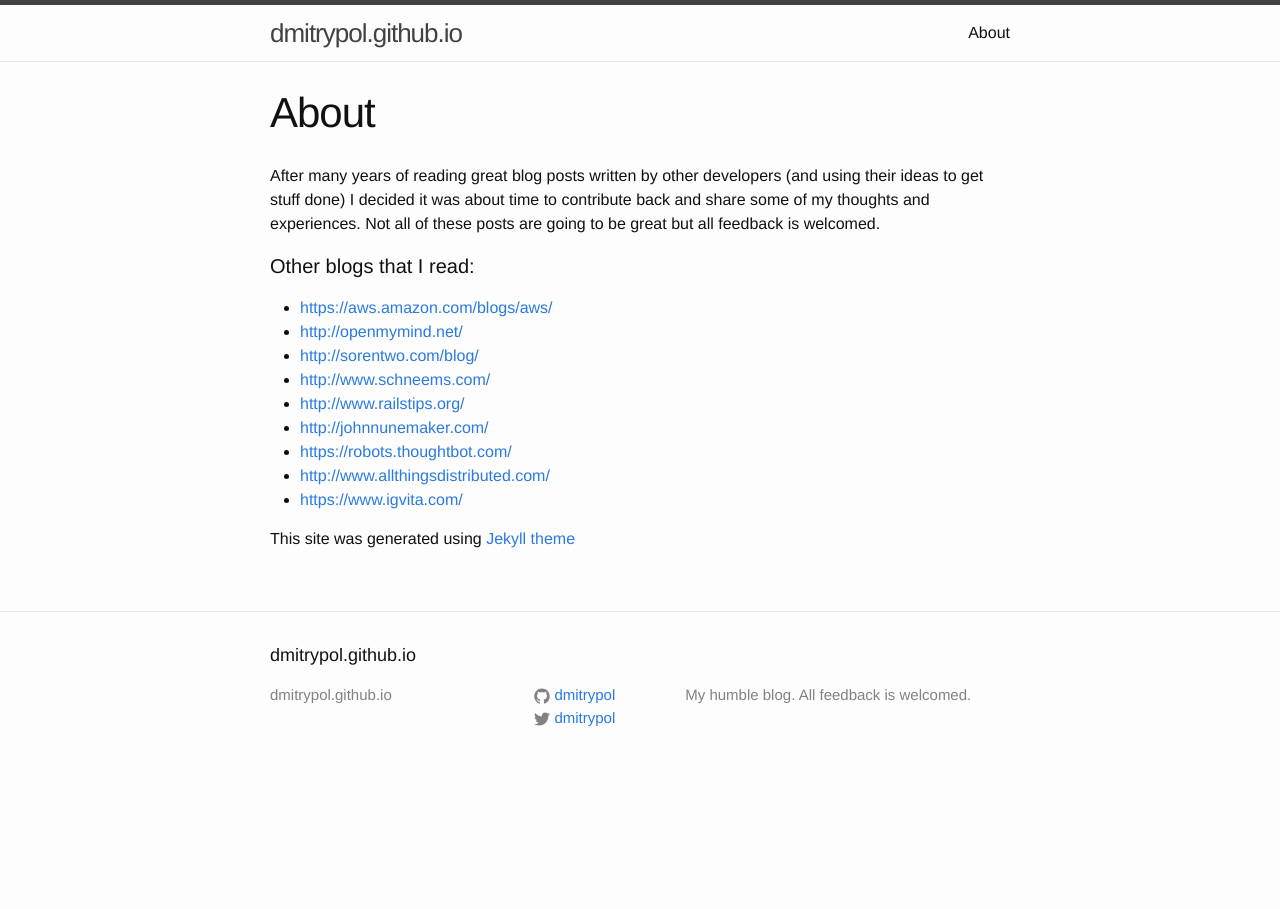
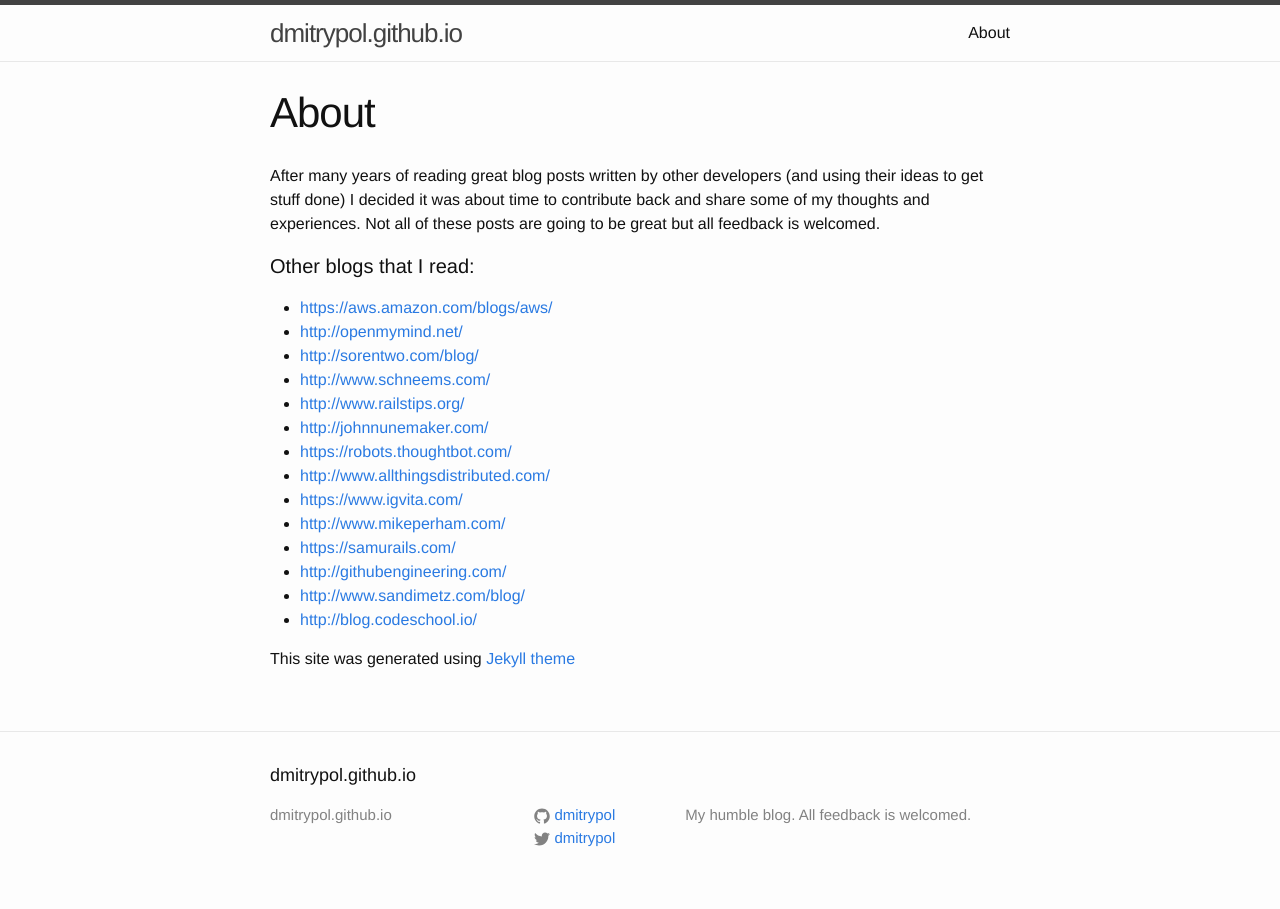
Before and after one commit to dmitrypol/dmitrypol.github.io, a Jekyll site: the page built from _pages/about.md, in a window 1280 px wide. Built offline with Jekyll 4.4.1, drawn with Linux system fonts in a browser that asks for light colours; comment, search, counter and statistics services are not loaded; some of the changed lines change nothing that is shown.

Commit message:
added blogs links

```diff
--- a/_pages/about.md
+++ b/_pages/about.md
@@ -16,5 +16,10 @@ After many years of reading great blog posts written by other developers (and us
 * [https://robots.thoughtbot.com/](https://robots.thoughtbot.com/)
 * [http://www.allthingsdistributed.com/](http://www.allthingsdistributed.com/)
 * [https://www.igvita.com/](https://www.igvita.com/)
+* [http://www.mikeperham.com/](http://www.mikeperham.com/)
+* [https://samurails.com/](https://samurails.com/)
+* [http://githubengineering.com/](http://githubengineering.com/)
+* [http://www.sandimetz.com/blog/](http://www.sandimetz.com/blog/)
+* [http://blog.codeschool.io/](http://blog.codeschool.io/)
 
 This site was generated using [Jekyll](http://jekyllrb.com/) [theme](https://github.com/jglovier/jekyll-new)
```
